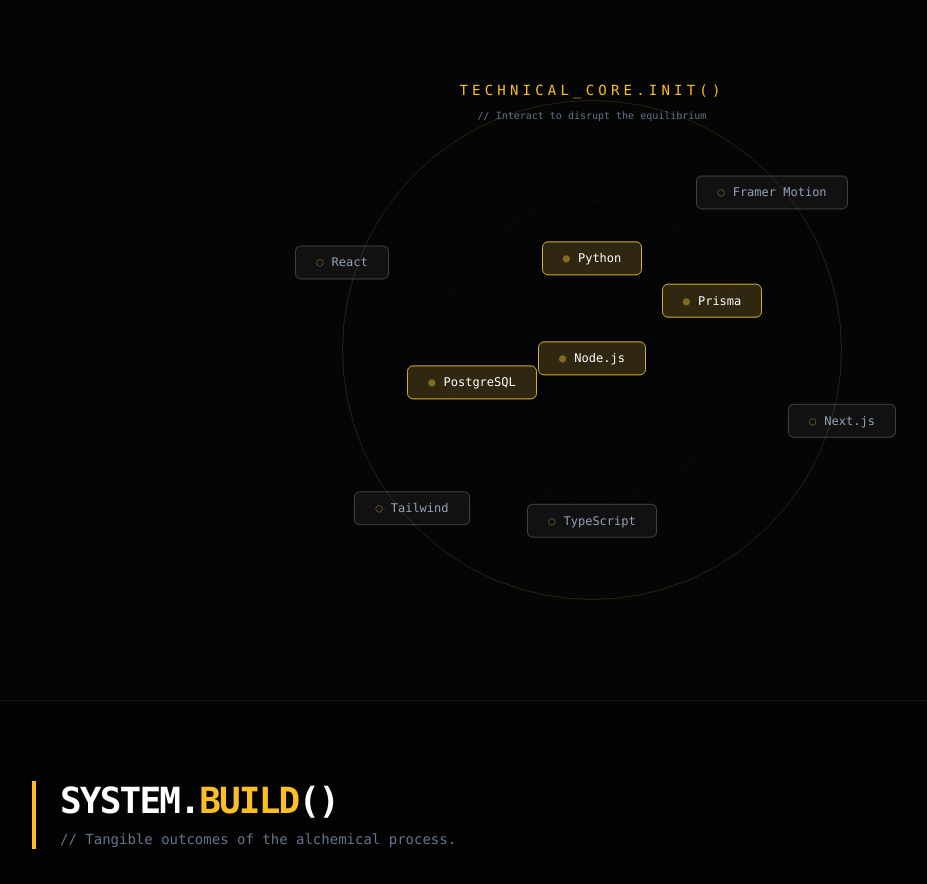
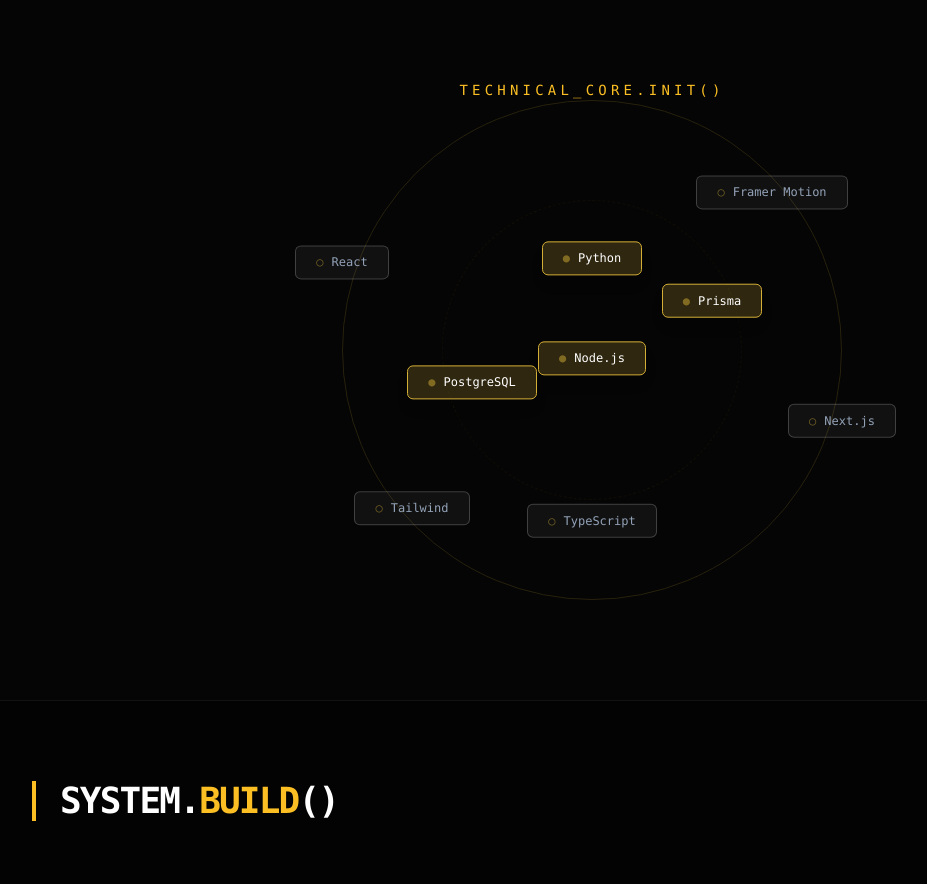
Before and after one commit to Merisola/portfolio-website, a Next.js app in the folder client-portfolio/: page /dev in a window 1280 px wide. Shown: the top 884 px of the page, without its empty margins (48-975 px from the left). Built offline with nearby package versions, Linux system fonts and the light colour scheme.

Commit message:
starting point

```diff
--- a/client-portfolio/src/app/dev/page.tsx
+++ b/client-portfolio/src/app/dev/page.tsx
@@ -32,7 +32,7 @@
             Technical_Core.init()
           </h2>
           <p className="text-[10px] text-slate-500 font-mono mt-2">
-            // Interact to disrupt the equilibrium
+            {/* Interact to disrupt the equilibrium */}
           </p>
         </div>
 
@@ -46,7 +46,7 @@
             System.<span className="text-alchemy-gold">build</span>()
           </h1>
           <p className="text-slate-500 mt-2 font-mono text-sm">
-            // Tangible outcomes of the alchemical process.
+            {/* Tangible outcomes of the alchemical process. */}
           </p>
         </header>
 
```
